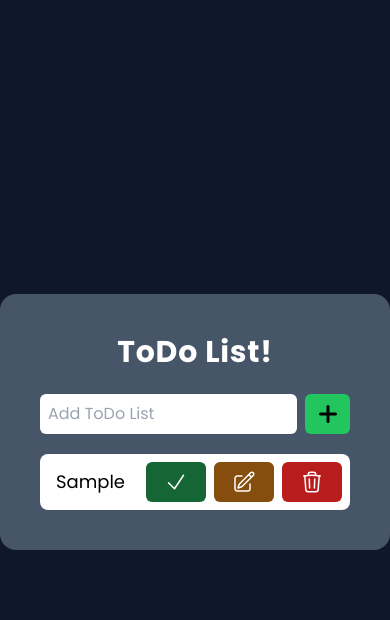
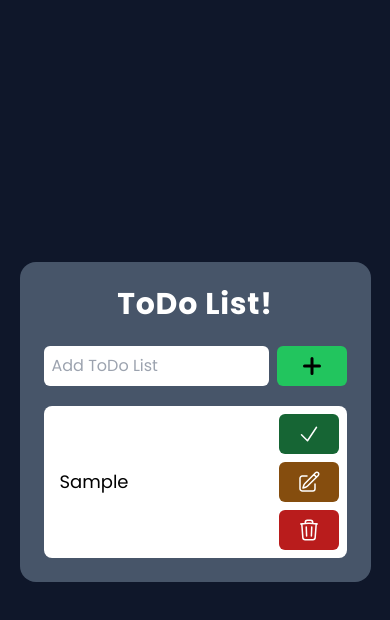
Before and after one commit to kazimorwan498/To-Do_App, a website built with Vite: page index.html in a window 390 px wide. Both pictures are taken after typing "Sample" into the empty fields and a click on the button 327 px from the left and 442 px from the top of the page. Built offline with nearby package versions, Linux system fonts and the light colour scheme.

Commit message:
Added some responsiveness

```diff
--- a/index.html
+++ b/index.html
@@ -14,21 +14,21 @@
 	<body
 		class="bg-slate-900 text-white h-screen flex items-center justify-center"
 	>
-		<div class="w-[600px] bg-slate-600 p-10 rounded-2xl">
+		<div class="w-[90%] sm:w-[80%] lg:w-[70%] xl:w-[50%] bg-slate-600 p-6 sm:p-10 rounded-2xl">
 			<h1 class="text-3xl font-bold text-center tracking-wide">
 				ToDo List!
 			</h1>
 
 			<form action="" id="todoForm" class="grid grid-cols-12 gap-2 mt-6">
 				<input
-					class="col-span-10 rounded-md px-2 text-black focus:outline-slate-800"
+					class="col-span-9 sm:col-span-10 rounded-md px-2 text-black focus:outline-slate-800"
 					type="text"
 					name="todo"
 					id="todoInput"
 					placeholder="Add ToDo List"
 				/>
 				<button
-					class="bg-green-500 text-black p-2 rounded-md col-span-2 flex items-center justify-center"
+					class="bg-green-500 text-black p-2 rounded-md col-span-3 sm:col-span-2 flex items-center justify-center"
 					type="submit"
 					id="addBtn"
 				>
--- a/src/index.js
+++ b/src/index.js
@@ -61,7 +61,7 @@ function editTask(items) {
 		todoSpan.style.display = "none";
 		editBtn.classList.remove("editBtn");
 		editBtn.classList.add("saveBtn");
-		editBtn.innerHTML = `<svg xmlns="http://www.w3.org/2000/svg" width="16" height="16" fill="currentColor" class="bi bi-floppy" viewBox="0 0 16 16"><path d="M11 2H9v3h2z"/><path d="M1.5 0h11.586a1.5 1.5 0 0 1 1.06.44l1.415 1.414A1.5 1.5 0 0 1 16 2.914V14.5a1.5 1.5 0 0 1-1.5 1.5h-13A1.5 1.5 0 0 1 0 14.5v-13A1.5 1.5 0 0 1 1.5 0M1 1.5v13a.5.5 0 0 0 .5.5H2v-4.5A1.5 1.5 0 0 1 3.5 9h9a1.5 1.5 0 0 1 1.5 1.5V15h.5a.5.5 0 0 0 .5-.5V2.914a.5.5 0 0 0-.146-.353l-1.415-1.415A.5.5 0 0 0 13.086 1H13v4.5A1.5 1.5 0 0 1 11.5 7h-7A1.5 1.5 0 0 1 3 5.5V1H1.5a.5.5 0 0 0-.5.5m3 4a.5.5 0 0 0 .5.5h7a.5.5 0 0 0 .5-.5V1H4zM3 15h10v-4.5a.5.5 0 0 0-.5-.5h-9a.5.5 0 0 0-.5.5z"/>`;
+		editBtn.innerHTML = `<svg xmlns="http://www.w3.org/2000/svg" width="20" height="20" fill="currentColor" class="bi bi-floppy" viewBox="0 0 16 16"><path d="M11 2H9v3h2z"/><path d="M1.5 0h11.586a1.5 1.5 0 0 1 1.06.44l1.415 1.414A1.5 1.5 0 0 1 16 2.914V14.5a1.5 1.5 0 0 1-1.5 1.5h-13A1.5 1.5 0 0 1 0 14.5v-13A1.5 1.5 0 0 1 1.5 0M1 1.5v13a.5.5 0 0 0 .5.5H2v-4.5A1.5 1.5 0 0 1 3.5 9h9a1.5 1.5 0 0 1 1.5 1.5V15h.5a.5.5 0 0 0 .5-.5V2.914a.5.5 0 0 0-.146-.353l-1.415-1.415A.5.5 0 0 0 13.086 1H13v4.5A1.5 1.5 0 0 1 11.5 7h-7A1.5 1.5 0 0 1 3 5.5V1H1.5a.5.5 0 0 0-.5.5m3 4a.5.5 0 0 0 .5.5h7a.5.5 0 0 0 .5-.5V1H4zM3 15h10v-4.5a.5.5 0 0 0-.5-.5h-9a.5.5 0 0 0-.5.5z"/>`;
 	} else if (editBtn.classList.contains("saveBtn")) {
 		const input = items.querySelector("#editInput");
 		todoSpan.textContent = input.value;
--- a/src/main.css
+++ b/src/main.css
@@ -23,16 +23,16 @@
 	@apply mt-0;
 }
 
-#todoLs li div {
-	@apply flex justify-end gap-2;
+#todoLs li span {
+	@apply w-[75%] sm:w-[55%] text-wrap text-lg break-words overflow-x-auto;
 }
 
-#todoLs li span {
-	@apply w-[55%] text-wrap text-lg break-words overflow-x-auto;
+#todoLs li div {
+	@apply flex flex-col sm:flex-row justify-end gap-2;
 }
 
 #todoLs li div button {
-	@apply bg-green-800 text-white p-2 rounded-md flex items-center justify-center w-[60px];
+	@apply bg-green-800 text-white p-2 rounded-md flex items-center justify-center w-[60px] h-[40px];
 }
 
 #todoLs li div button:nth-child(2) {
```
